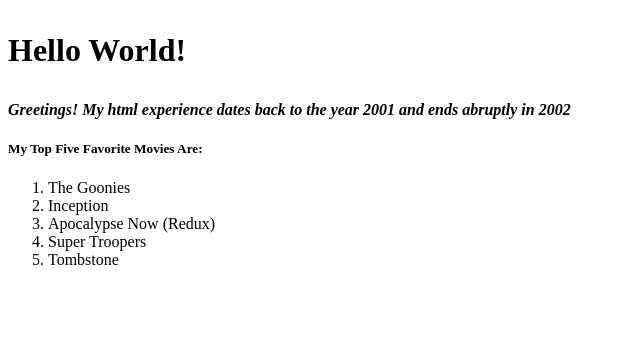
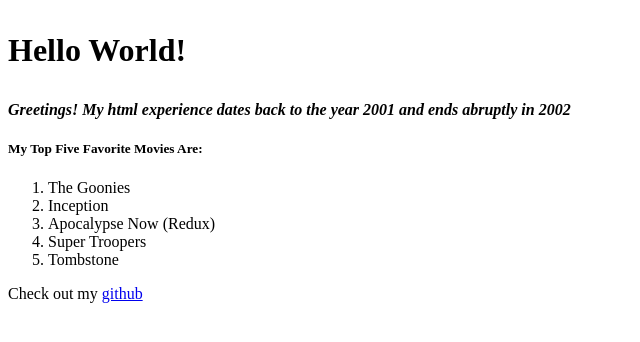
Before and after one commit to lrbelany/SDPre, a plain HTML site: page Blog/index.html in a window 1280 px wide. Shown: the whole page, without its empty margins (0-640 px from the left). Drawn offline with Linux system fonts and the light colour scheme.

Commit message:
Update index.html

```diff
--- a/Blog/index.html
+++ b/Blog/index.html
@@ -15,5 +15,8 @@
     <li>Super Troopers</li>
     <li>Tombstone</li>
     </ol>
+
+
+    Check out my <a href="https://github.com/lrbelany/">github</a>
   </body>
 </html>
```
